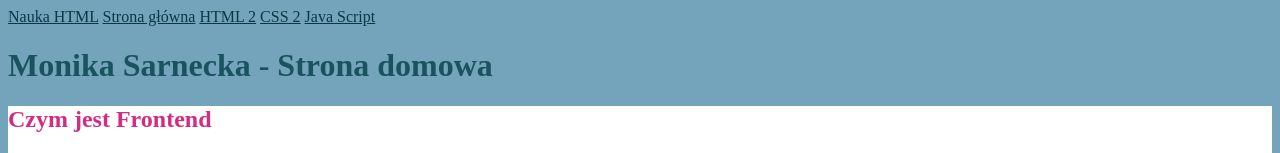
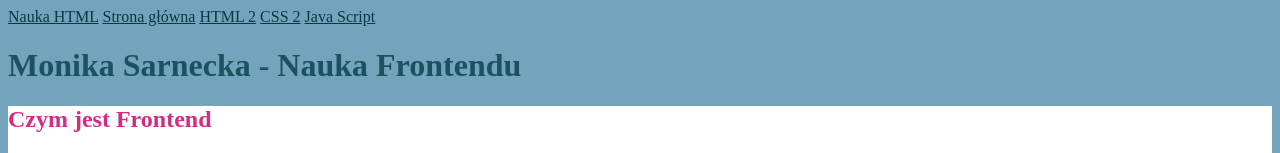
Before and after one commit to monikasarnecka/homepage, a plain HTML site: page index.html in a window 1280 px wide. Shown: the top 153 px of the page. Drawn offline with Linux system fonts and the light colour scheme.

Commit message:
heading change

```diff
--- a/index.html
+++ b/index.html
@@ -23,7 +23,7 @@
     </header>
     <main>
         <header id="top">
-            <h1 class="header-first">Monika Sarnecka - Strona domowa</h1>
+            <h1 class="header-first">Monika Sarnecka - Nauka Frontendu</h1>
         </header>
 
         <section>
```
